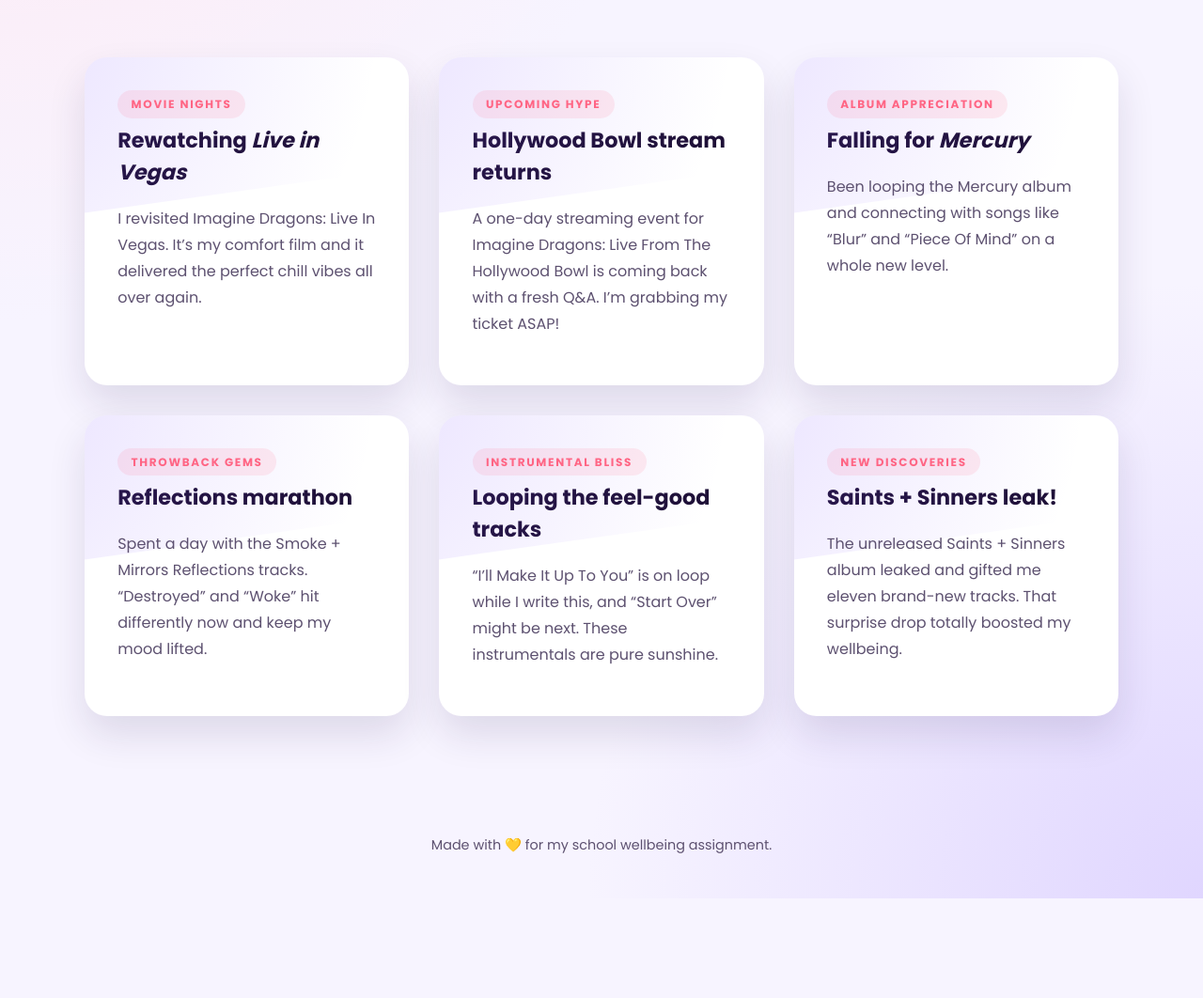
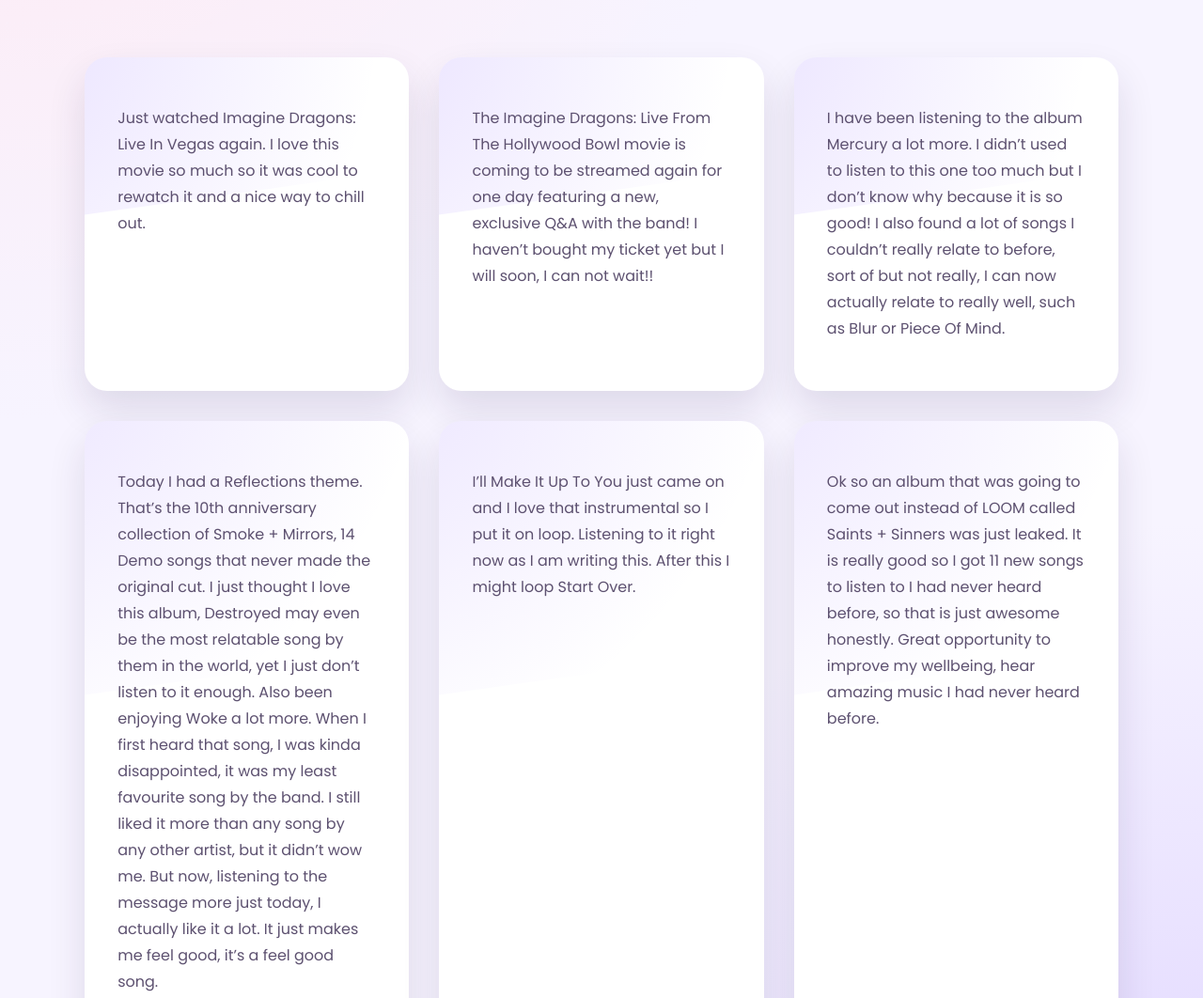
Before and after one commit to Grogu1010/WellbeingProject, a plain HTML site: page imagine-dragons.html in a window 1280 px wide. Shown: the part 406-1468 px from the top of the page at 94% size. Before the commit the page ends 1362 px from the top, so only its background shows below. Drawn offline with Linux system fonts and the light colour scheme.

Commit message:
Align card content with provided wellbeing journal

```diff
--- a/imagine-dragons.html
+++ b/imagine-dragons.html
@@ -41,57 +41,61 @@
       <section class="card-grid">
         <div class="container grid">
           <article class="story-card">
-            <div class="card-tag">Movie nights</div>
-            <h2>Rewatching <em>Live in Vegas</em></h2>
             <p>
-              I revisited Imagine Dragons: Live In Vegas. It’s my comfort film and
-              it delivered the perfect chill vibes all over again.
+              Just watched Imagine Dragons: Live In Vegas again. I love this movie
+              so much so it was cool to rewatch it and a nice way to chill out.
             </p>
           </article>
 
           <article class="story-card">
-            <div class="card-tag">Upcoming hype</div>
-            <h2>Hollywood Bowl stream returns</h2>
             <p>
-              A one-day streaming event for Imagine Dragons: Live From The
-              Hollywood Bowl is coming back with a fresh Q&A. I’m grabbing my
-              ticket ASAP!
+              The Imagine Dragons: Live From The Hollywood Bowl movie is coming to
+              be streamed again for one day featuring a new, exclusive Q&A with
+              the band! I haven’t bought my ticket yet but I will soon, I can not
+              wait!!
             </p>
           </article>
 
           <article class="story-card">
-            <div class="card-tag">Album appreciation</div>
-            <h2>Falling for <em>Mercury</em></h2>
             <p>
-              Been looping the Mercury album and connecting with songs like
-              “Blur” and “Piece Of Mind” on a whole new level.
+              I have been listening to the album Mercury a lot more. I didn’t used
+              to listen to this one too much but I don’t know why because it is so
+              good! I also found a lot of songs I couldn’t really relate to before,
+              sort of but not really, I can now actually relate to really well,
+              such as Blur or Piece Of Mind.
             </p>
           </article>
 
           <article class="story-card">
-            <div class="card-tag">Throwback gems</div>
-            <h2>Reflections marathon</h2>
             <p>
-              Spent a day with the Smoke + Mirrors Reflections tracks. “Destroyed”
-              and “Woke” hit differently now and keep my mood lifted.
+              Today I had a Reflections theme. That’s the 10th anniversary
+              collection of Smoke + Mirrors, 14 Demo songs that never made the
+              original cut. I just thought I love this album, Destroyed may even be
+              the most relatable song by them in the world, yet I just don’t
+              listen to it enough. Also been enjoying Woke a lot more. When I first
+              heard that song, I was kinda disappointed, it was my least favourite
+              song by the band. I still liked it more than any song by any other
+              artist, but it didn’t wow me. But now, listening to the message more
+              just today, I actually like it a lot. It just makes me feel good, it’s
+              a feel good song.
             </p>
           </article>
 
           <article class="story-card">
-            <div class="card-tag">Instrumental bliss</div>
-            <h2>Looping the feel-good tracks</h2>
             <p>
-              “I’ll Make It Up To You” is on loop while I write this, and “Start
-              Over” might be next. These instrumentals are pure sunshine.
+              I’ll Make It Up To You just came on and I love that instrumental so I
+              put it on loop. Listening to it right now as I am writing this. After
+              this I might loop Start Over.
             </p>
           </article>
 
           <article class="story-card">
-            <div class="card-tag">New discoveries</div>
-            <h2>Saints + Sinners leak!</h2>
             <p>
-              The unreleased Saints + Sinners album leaked and gifted me eleven
-              brand-new tracks. That surprise drop totally boosted my wellbeing.
+              Ok so an album that was going to come out instead of LOOM called
+              Saints + Sinners was just leaked. It is really good so I got 11 new
+              songs to listen to I had never heard before, so that is just awesome
+              honestly. Great opportunity to improve my wellbeing, hear amazing
+              music I had never heard before.
             </p>
           </article>
         </div>
```
Also changed, not shown: ai.html (+9 -12 lines), friends.html (+10 -13 lines), speedcubing.html (+9 -9 lines).
